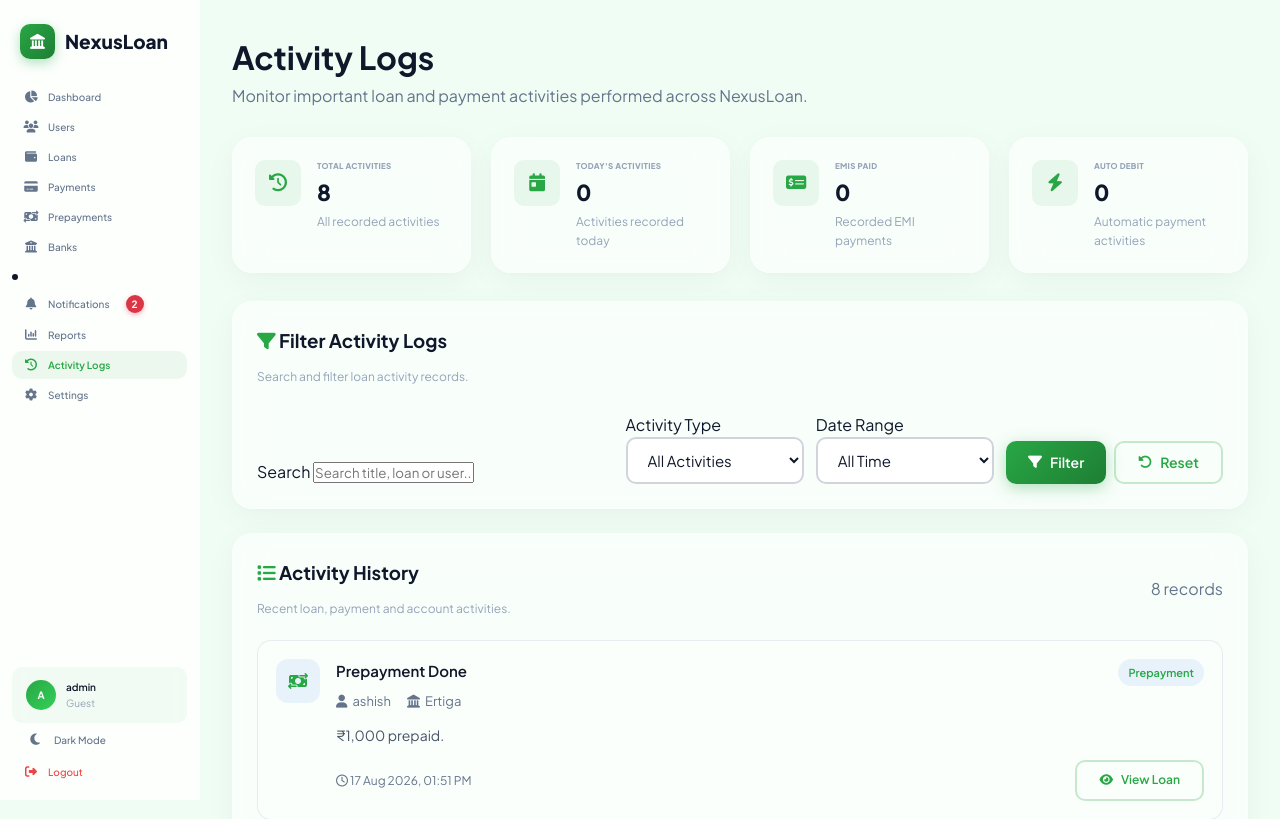
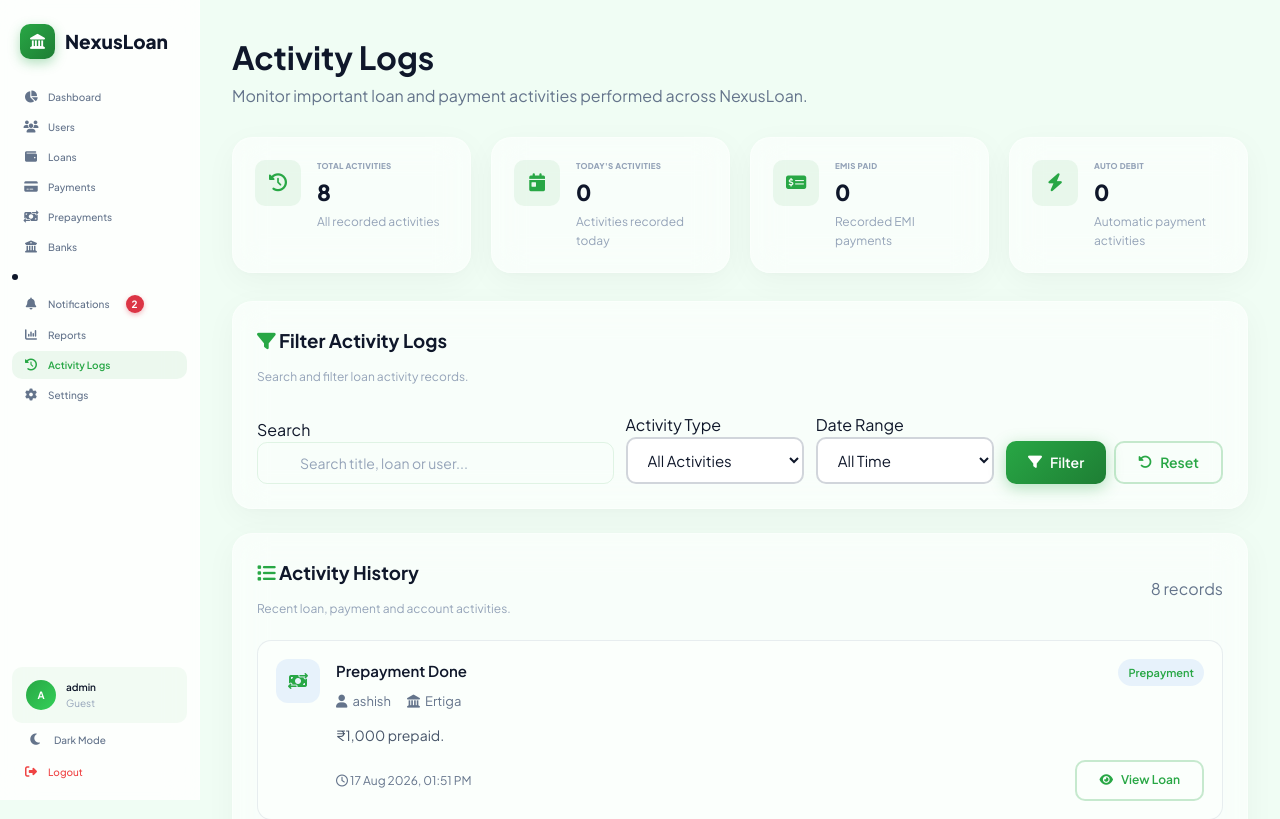
Before and after one commit to ashishkekan/Loan-Manager, a Django app: page /activity-logs/ in a window 1280 px wide. Shown: the top 819 px of the page. Run offline with Django 5.2, Linux system fonts and the light colour scheme; a user stored in the database is signed in; data comes from the database, SQL or seed files in the repository; both versions use the stored data as it was after the commit.

Commit message:
search activity log filter design update

```diff
--- a/templates/loans/activity_logs_dashboard.html
+++ b/templates/loans/activity_logs_dashboard.html
@@ -58,9 +58,15 @@
         </div>
     </div>
     <form method="get" style="display:grid;grid-template-columns:2fr 1fr 1fr auto;gap:12px;align-items:end;margin-top:20px;">
-        <div>
+        <div class="filter-search">
             <label class="form-label">Search</label>
-            <input type="text" name="search" class="filter-input" value="{{ search }}" placeholder="Search title, loan or user...">
+            <input
+                type="text"
+                name="search"
+                class="filter-input"
+                value="{{ search }}"
+                placeholder="Search title, loan or user..."
+            >
         </div>
         <div>
             <label class="form-label">Activity Type</label>
```
Also changed, not shown: db.sqlite3.
